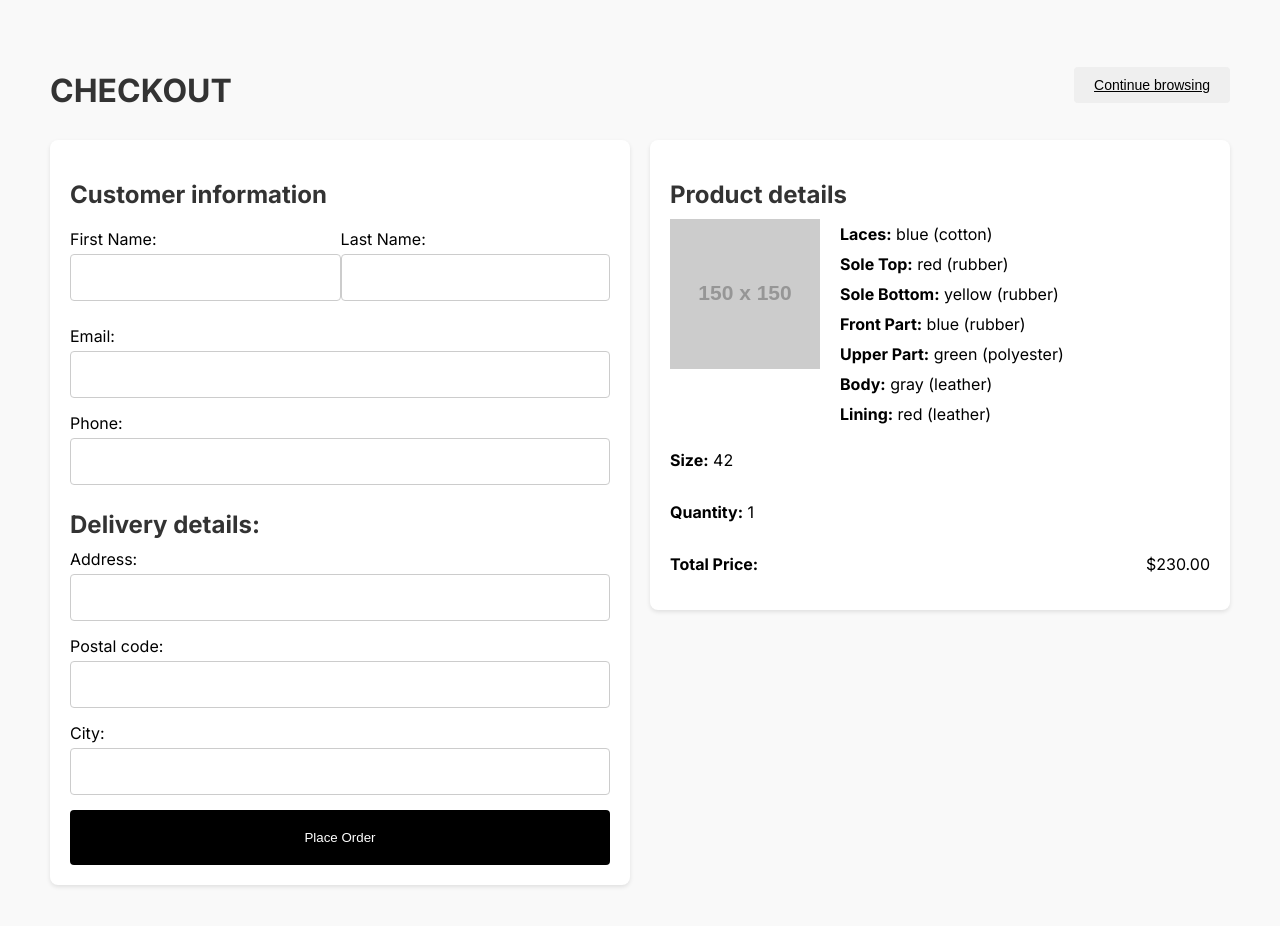
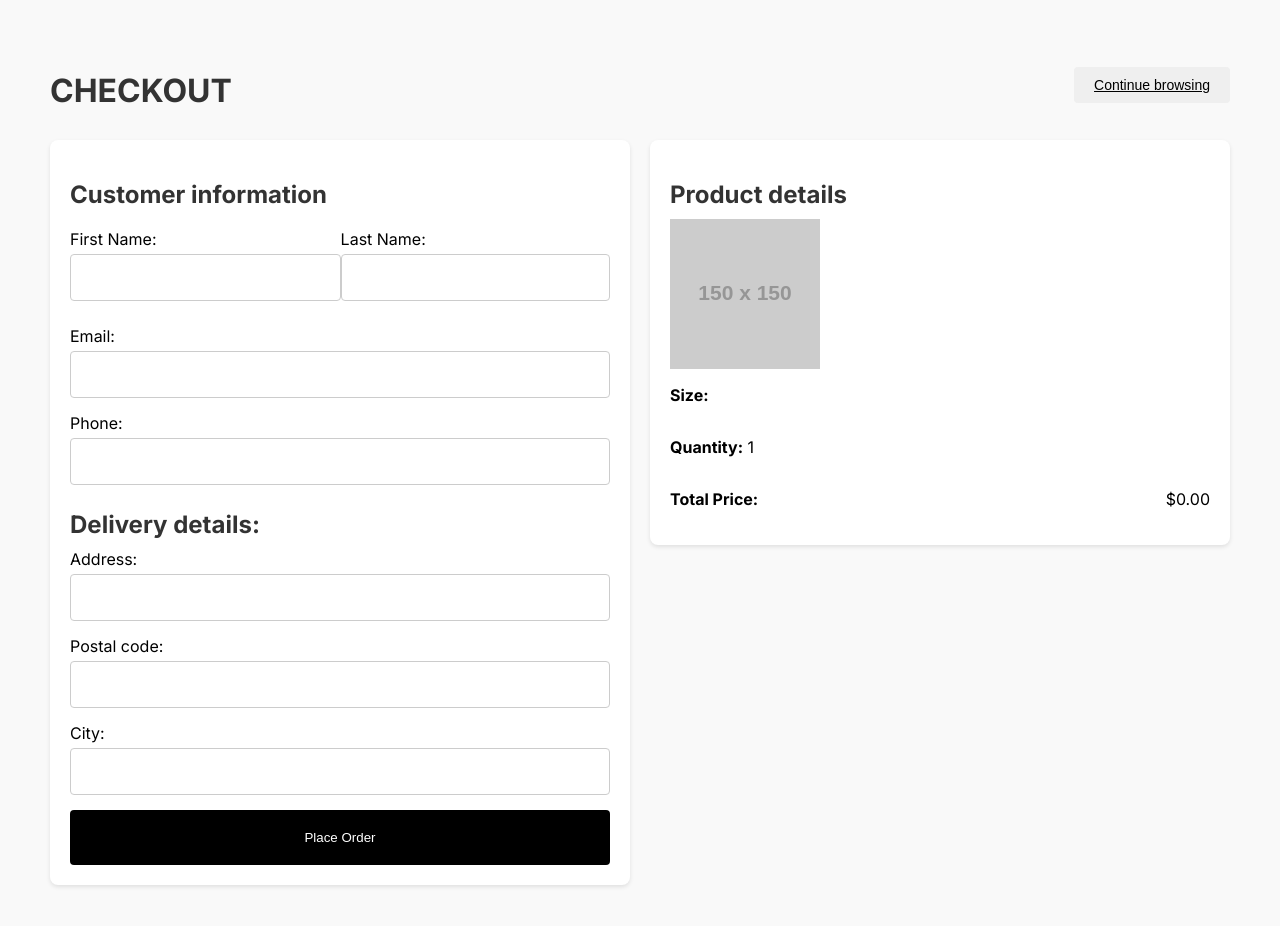
Before and after one commit to milanaismail/frontend, a JavaScript app: page /order in a window 1280 px wide. Shown: the top 926 px of the page. Built offline with nearby package versions, Linux system fonts and the light colour scheme.

Commit message:
verbind three met vue

```diff
--- a/src/components/OrderPage.vue
+++ b/src/components/OrderPage.vue
@@ -66,28 +66,12 @@
  export default {
   data() {
     return {
-        shoeConfig: {
-          productId: "abc123",
-          colors: {
-            "laces": "blue",
-            "sole-top": "red",
-            "sole-bottom": "yellow",
-            "front-part": "blue",
-            "upper-part": "green",
-            "body": "gray",
-            "lining": "red",
-          },
-          fabrics: {
-            "laces": "cotton",
-            "sole-top": "rubber",
-            "sole-bottom": "rubber",
-            "front-part": "rubber",
-            "upper-part": "polyester",
-            "body": "leather",
-            "lining": "leather",
-          },
-          size: 42,
-          price: 230,
+      shoeConfig: JSON.parse(localStorage.getItem("shoeConfig")) || {
+        colors: {},
+        fabrics: {},
+        size: null,
+        initials: "",
+        price: 0,
         quantity: 1,
       },
       client: {
@@ -113,10 +97,11 @@
         customer: { ...this.client },
         products: [
           {
-              productId: this.shoeConfig.productId,
+            productId: "abc123",
             colors: this.shoeConfig.colors,
             fabrics: this.shoeConfig.fabrics,
             size: this.shoeConfig.size,
+            initials: this.shoeConfig.initials,
             price: this.shoeConfig.price,
             quantity: this.shoeConfig.quantity,
           },
@@ -139,7 +124,7 @@
         }
 
         alert("Order placed successfully!");
-          this.$router.push("/thank-you"); // Redirect to a thank-you page
+        this.$router.push("/thank-you");
       } catch (error) {
         alert("An error occurred while placing the order: " + error.message);
       }
```
Lines whose indentation alone changed are shown as unchanged.
